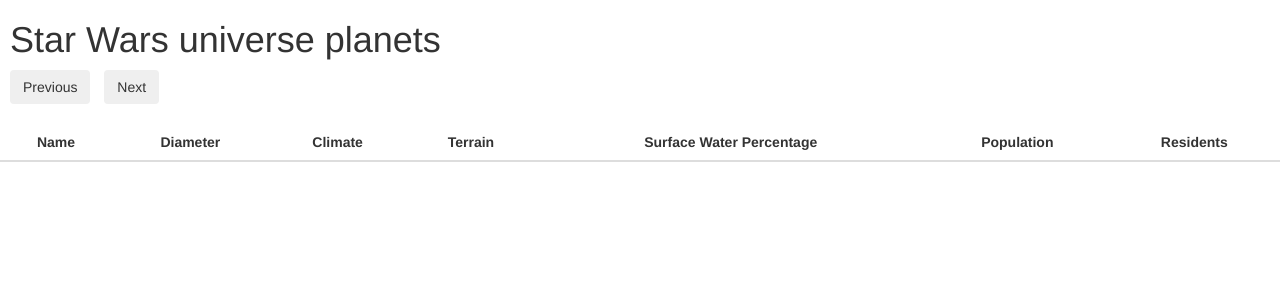
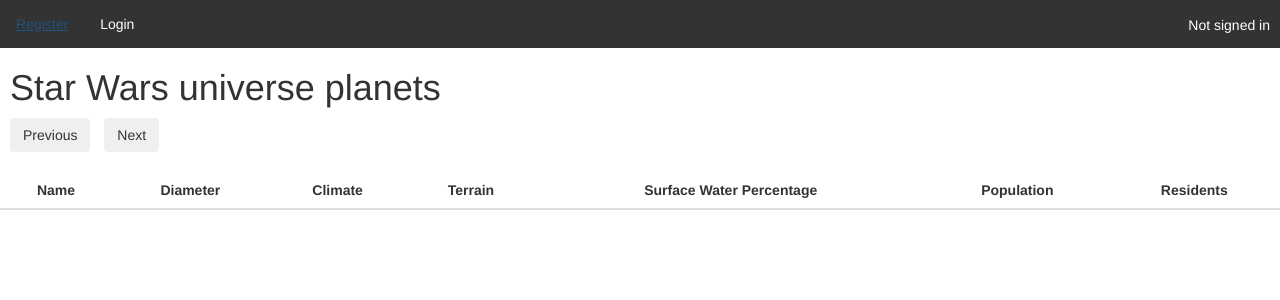
Before and after one commit to MihaelaNaidin040696/api-wars-planets, a Flask app: page / in a window 1280 px wide. Shown: the top 300 px of the page. Run offline with Flask 2, Linux system fonts and the light colour scheme; lists and menus that the app fills with data are empty; some libraries are stand-ins or nearby versions.

Commit message:
add navbar for login or logout and register links

```diff
--- a/static/main.css
+++ b/static/main.css
@@ -9,3 +9,29 @@ table, th, td {
 h1 {
   margin-left: 10px;
 }
+
+ul {
+  list-style-type: none;
+  margin: 0;
+  padding: 0;
+  overflow: hidden;
+  background-color: #333;
+}
+
+li {
+  float: left;
+}
+
+li a {
+  display: block;
+  color: white;
+  text-align: center;
+  padding: 14px 16px;
+  text-decoration: none;
+}
+
+p {
+  color: white;
+  margin-right: 10px;
+  margin-top: 15px;
+}
--- a/templates/index.html
+++ b/templates/index.html
@@ -14,6 +14,16 @@
     <title>Planets</title>
 </head>
 <body>
+<ul>
+    {% if session['loggedin'] %}
+        <li><a href="{{url_for('logout')}}">Logout</a></li>
+        <li style="float:right"><p>Signed in as {{ session['username'] }}</p></li>
+    {% else %}
+        <li><a href="{{url_for('register')}}">Register</a></li>
+        <li><a href="{{url_for('login')}}">Login</a></li>
+        <li style="float:right"><p>Not signed in</p></li>
+    {% endif %}
+</ul>
 <h1>Star Wars universe planets</h1>
 <button type="button" class="btn btn-secondary" id="prev">Previous</button>
 <button type="button" class="btn btn-secondary" id="next">Next</button>
```
